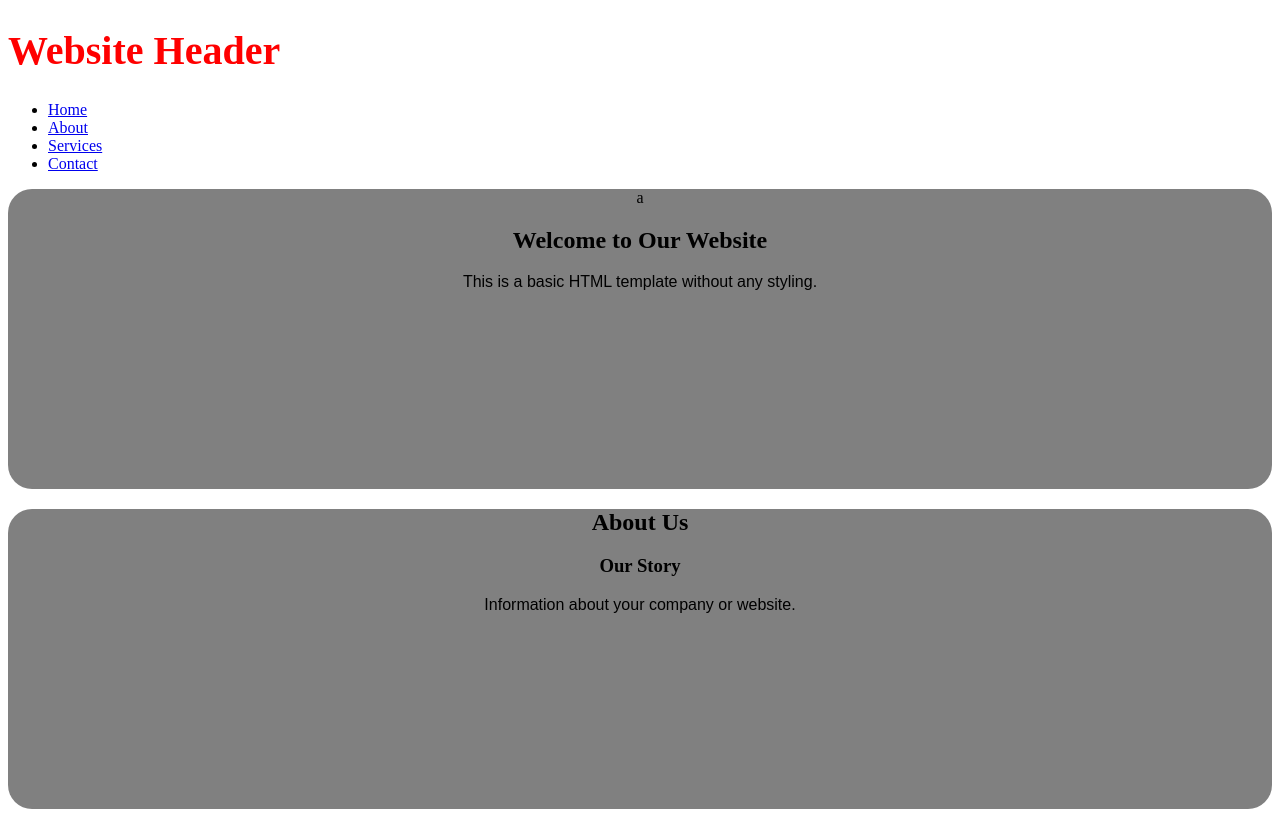
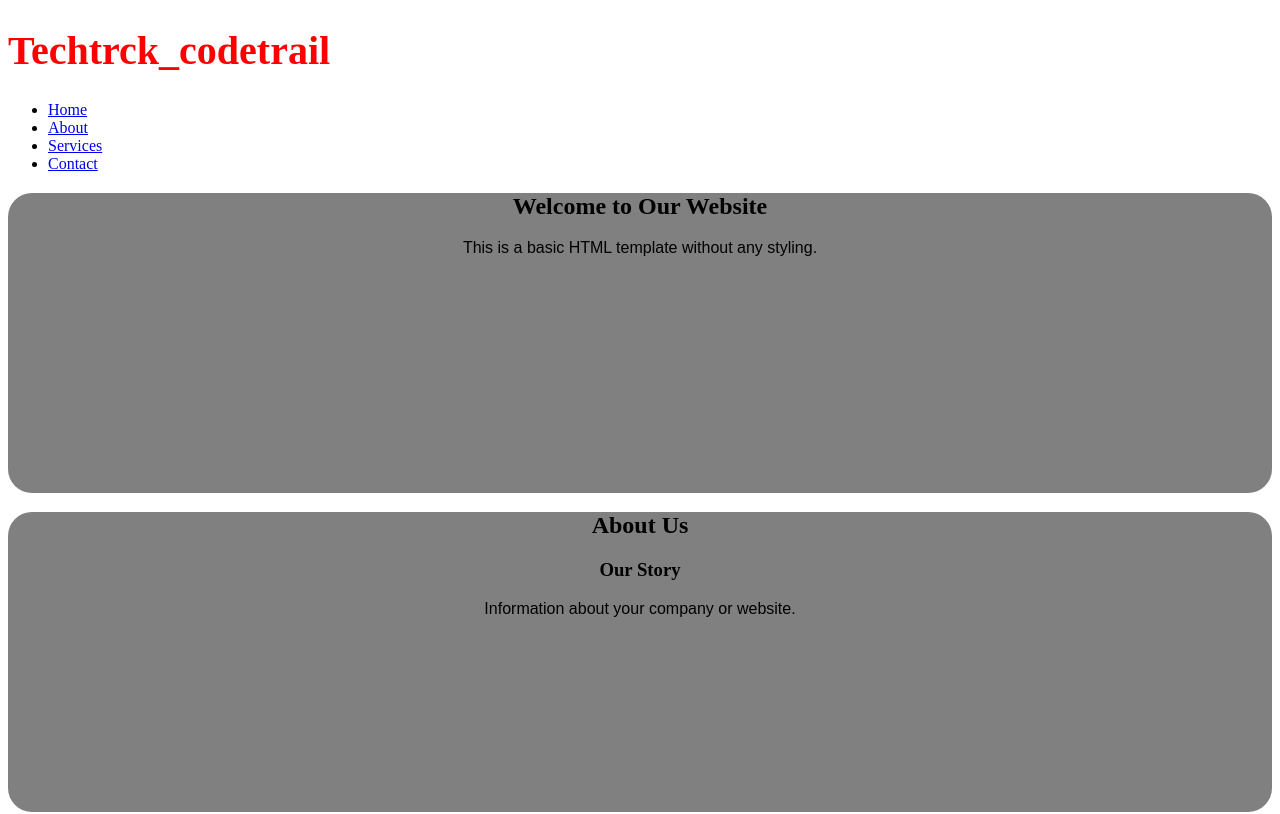
Before and after one commit to Techtrck/codetrail, a plain HTML site: page index.html in a window 1280 px wide. Shown: the top 814 px of the page. Drawn offline with Linux system fonts and the light colour scheme.

Commit message:
Update index.html

```diff
--- a/index.html
+++ b/index.html
@@ -8,7 +8,7 @@
 </head>
 <body>
     <header>
-        <h1>Website Header</h1>
+        <h1>Techtrck_codetrail</h1>
         <nav>
             <ul>
                 <li><a href="#home">Home</a></li>
@@ -20,7 +20,7 @@
     </header>
 
     <main>
-        <section id="home">a
+        <section id="home">
             <h2>Welcome to Our Website</h2>
             <p>This is a basic HTML template without any styling.</p>
         </section>
@@ -61,7 +61,7 @@
       <section  >
         <h1 id="rt"><i>hello<i></h1>
         <div id"box">
-          <p>yathin ius good bot and alwayspalys gioood anedvery a good man so no nedto worry </p>
+          <p>yathin ius good bot and alwaynedto worry </p>
           </div>
         <button>hello</button>
        </section>
```
